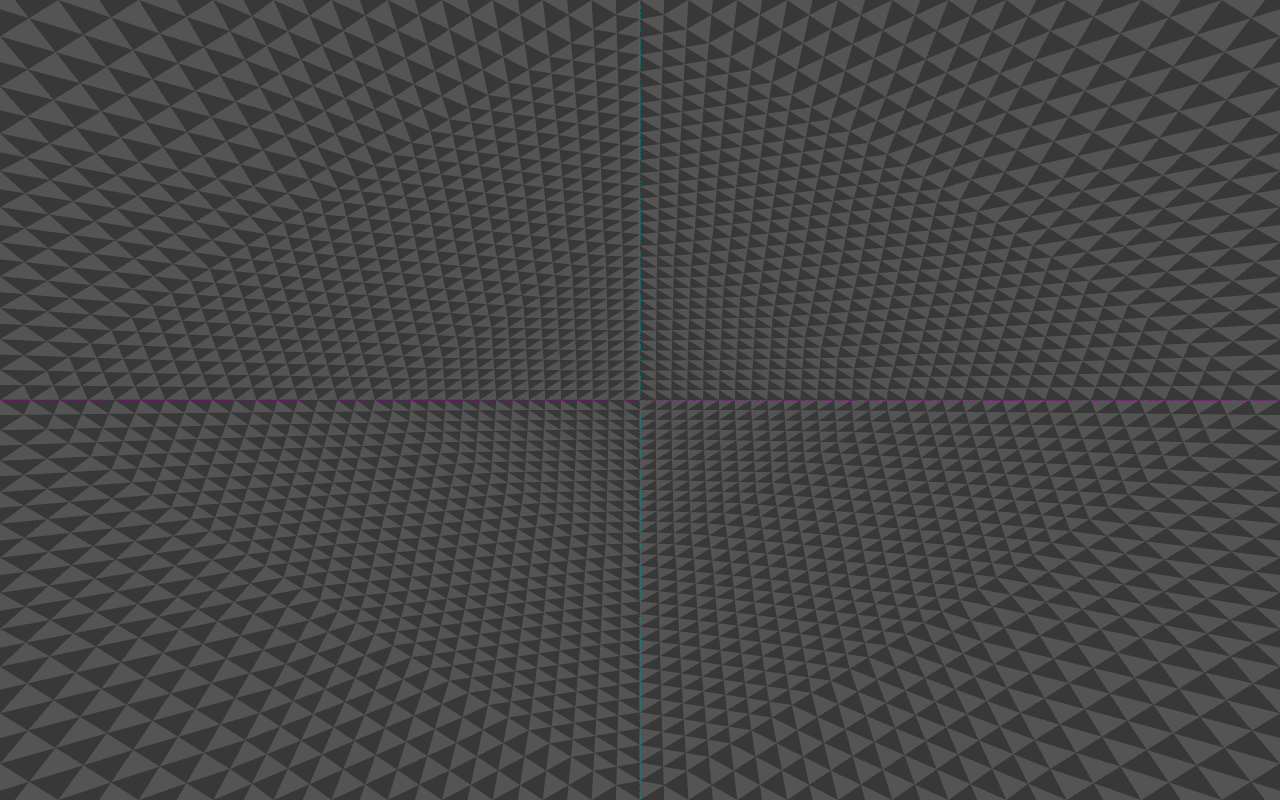
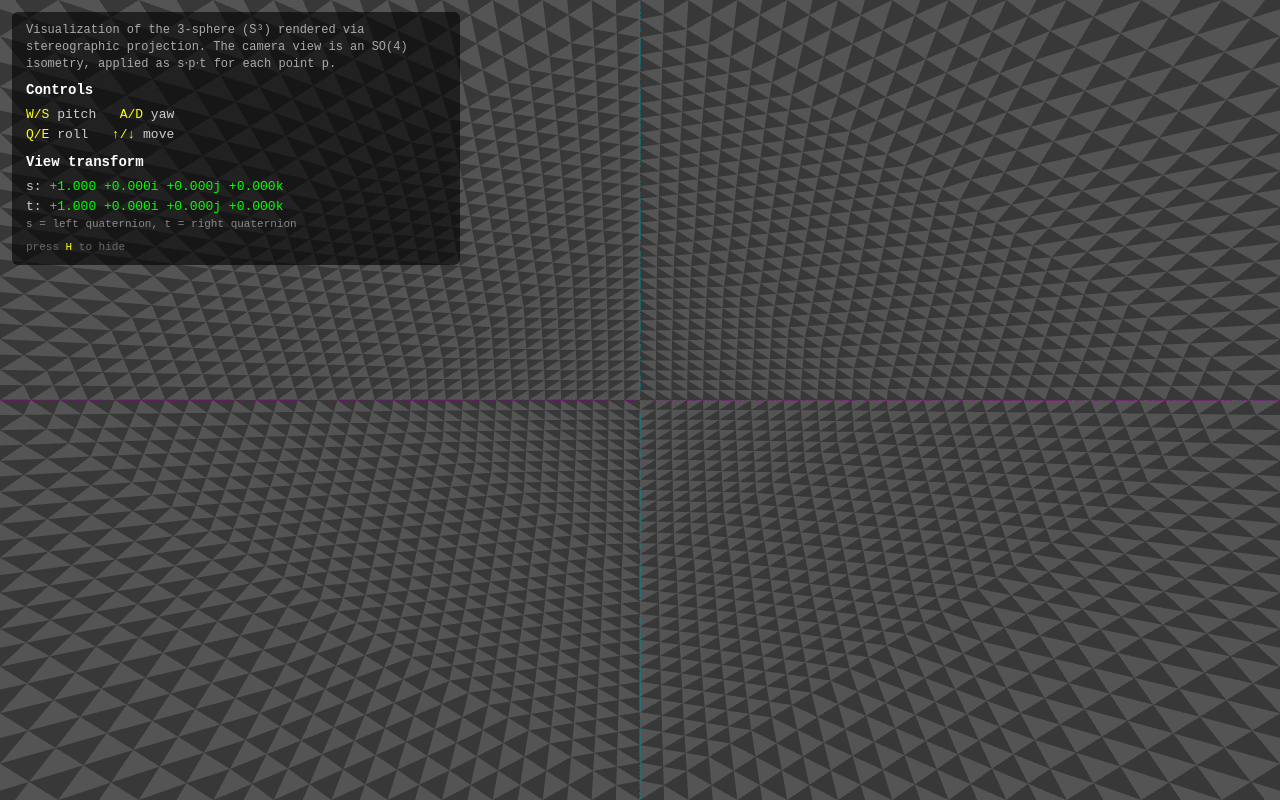
Before and after one commit to TobiasKaiser/spherical-world, a website built with Vite: page index.html in a window 1280 px wide. Built offline with nearby package versions, Linux system fonts and the light colour scheme; animation ran at ten frames a second.

Commit message:
overlay added

```diff
--- a/index.html
+++ b/index.html
@@ -8,10 +8,50 @@
     * { margin: 0; padding: 0; }
     html, body { width: 100%; height: 100%; overflow: hidden; background: #000; }
     canvas { display: block; width: 100%; height: 100%; }
+    #overlay {
+      position: absolute;
+      top: 12px;
+      left: 12px;
+      color: #ccc;
+      font: 13px/1.5 monospace;
+      background: rgba(0,0,0,0.6);
+      padding: 10px 14px;
+      border-radius: 6px;
+      pointer-events: none;
+      user-select: none;
+      max-width: 420px;
+    }
+    #overlay.hidden .body { display: none; }
+    #overlay h3 { color: #fff; margin: 0 0 4px; font-size: 14px; }
+    #overlay .desc { margin-bottom: 8px; color: #aaa; font-size: 12px; line-height: 1.4; }
+    #overlay .keys { margin-bottom: 8px; }
+    #overlay .keys span { color: #ff0; }
+    #overlay .quat { color: #0f0; }
+    #overlay .label { color: #888; font-size: 11px; }
+    #overlay .hint { color: #666; font-size: 11px; margin-top: 6px; }
   </style>
 </head>
 <body>
   <canvas id="canvas"></canvas>
+  <div id="overlay">
+    <div class="body">
+      <p class="desc">
+        Visualization of the 3-sphere (S&#179;) rendered via
+        stereographic projection. The camera view is an SO(4)
+        isometry, applied as s&sdot;p&sdot;t for each point p.
+      </p>
+      <h3>Controls</h3>
+      <div class="keys">
+        <span>W/S</span> pitch &nbsp; <span>A/D</span> yaw<br>
+        <span>Q/E</span> roll &nbsp; <span>&uarr;/&darr;</span> move
+      </div>
+      <h3>View transform</h3>
+      <div>s: <span class="quat" id="hud-s">1 + 0i + 0j + 0k</span></div>
+      <div>t: <span class="quat" id="hud-t">1 + 0i + 0j + 0k</span></div>
+      <div class="label">s = left quaternion, t = right quaternion</div>
+    </div>
+    <div class="hint" id="toggle-hint">press <span style="color:#ff0">H</span> to hide</div>
+  </div>
   <script type="module" src="/src/main.js"></script>
 </body>
 </html>
--- a/src/main.js
+++ b/src/main.js
@@ -127,8 +127,28 @@
   const camera = new Camera(TICK_MS);
   let lastTick = performance.now();
 
+  // HUD elements
+  const hudS = document.getElementById('hud-s');
+  const hudT = document.getElementById('hud-t');
+
+  function fmtQuat(q) {
+    const f = (v) => (v >= 0 ? '+' : '') + v.toFixed(3);
+    return `${f(q[0])}  ${f(q[1])}i  ${f(q[2])}j  ${f(q[3])}k`;
+  }
+
+  // Overlay toggle
+  const overlay = document.getElementById('overlay');
+  const toggleHint = document.getElementById('toggle-hint');
+
   // Keyboard handling
   document.addEventListener('keydown', (e) => {
+    if (e.code === 'KeyH') {
+      overlay.classList.toggle('hidden');
+      toggleHint.textContent = overlay.classList.contains('hidden')
+        ? 'press H to show'
+        : 'press H to hide';
+      return;
+    }
     camera.handleKey(e.code, true);
     if (['ArrowUp', 'ArrowDown'].includes(e.code)) e.preventDefault();
   });
@@ -162,6 +182,9 @@
 
     renderScene(gl, scene);
 
+    hudS.textContent = fmtQuat(s);
+    hudT.textContent = fmtQuat(t);
+
     requestAnimationFrame(frame);
   }
 
```
